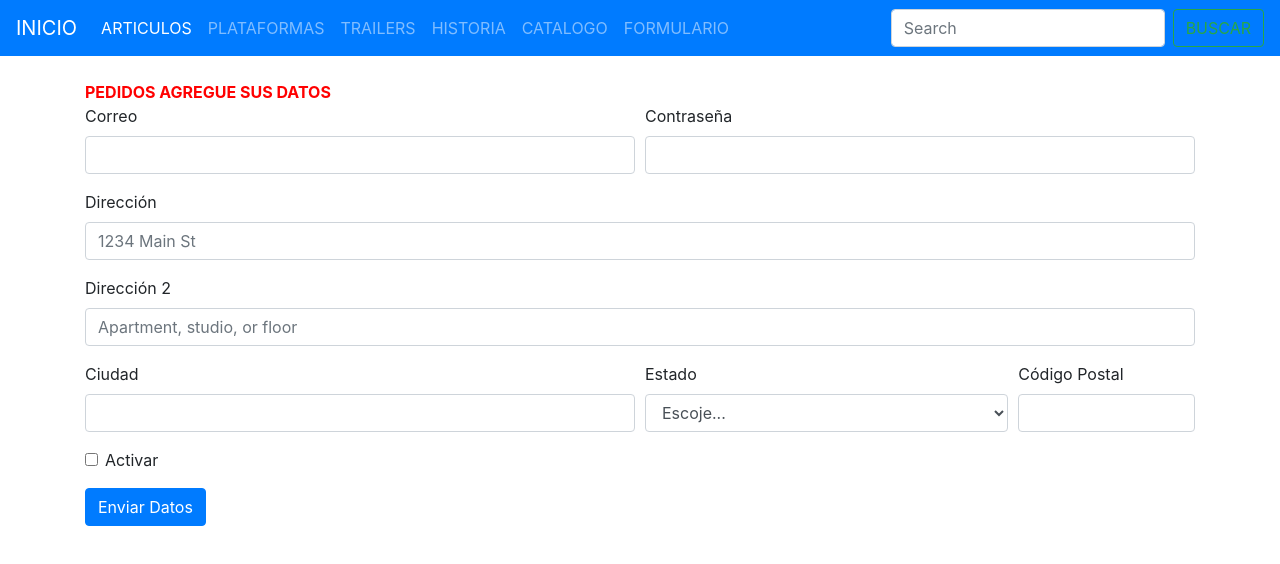
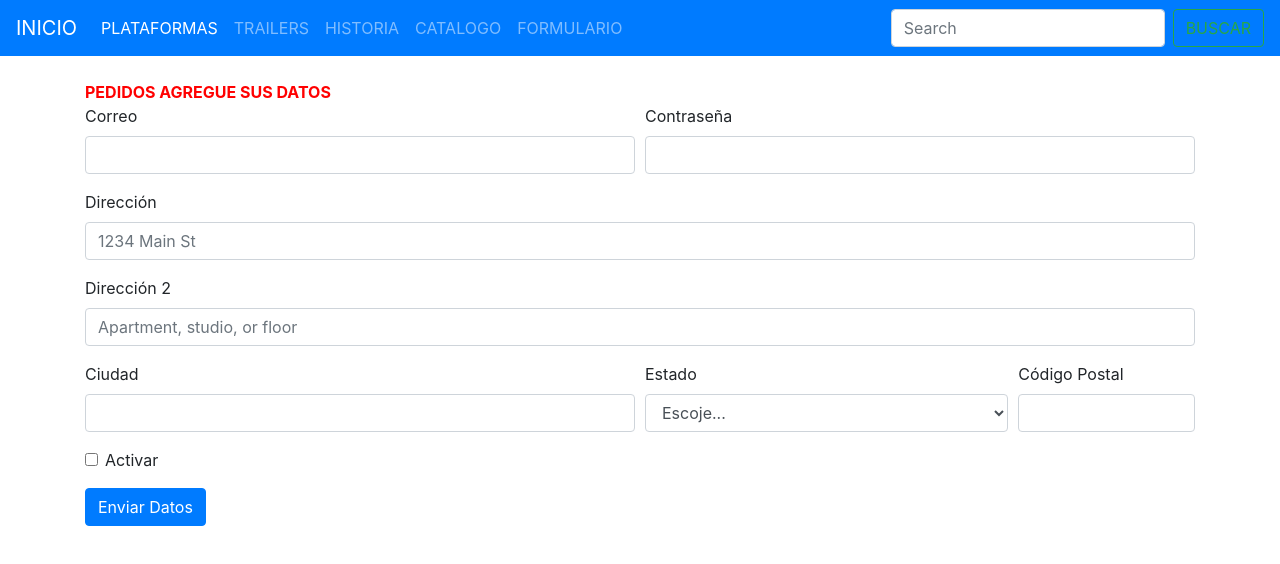
Before and after one commit to Gennesis-art/Fanmade-Hollow, a plain HTML site: page formulario.html in a window 1280 px wide. Drawn offline with nearby package versions, Linux system fonts and the light colour scheme.

Commit message:
Fix HTML structure and remove unnecessary lines

```diff
--- a/formulario.html
+++ b/formulario.html
@@ -12,9 +12,7 @@
             <div class="collapse navbar-collapse" id="navbarTogglerDemo02">
               <ul class="navbar-nav mr-auto mt-2 mt-lg-0">
                 <li class="nav-item active">
-                  <a class="nav-link" href="ramospag1.html">ARTICULOS<span class="sr-only">(current)</span></a>
-                </li>
-                <li class="nav-item">
+
                   <a class="nav-link" href="ramospag2.html">PLATAFORMAS</a>
                 </li>
                 <li class="nav-item">
```
